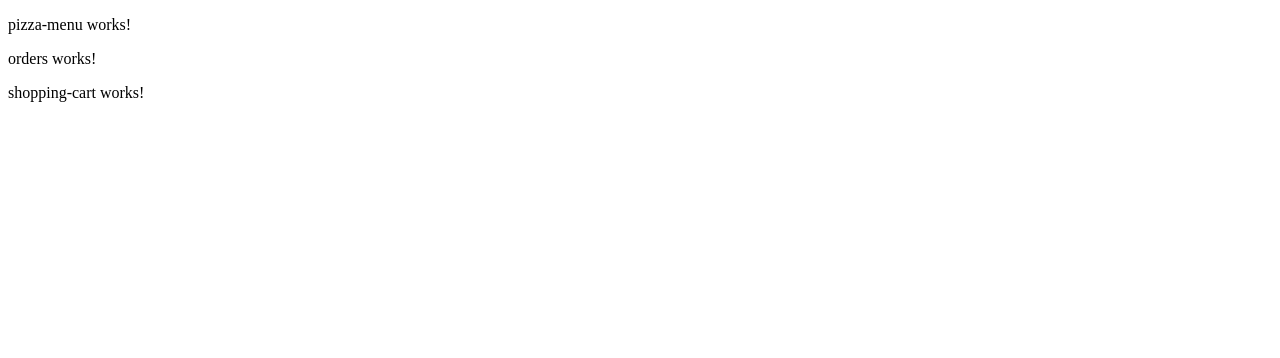
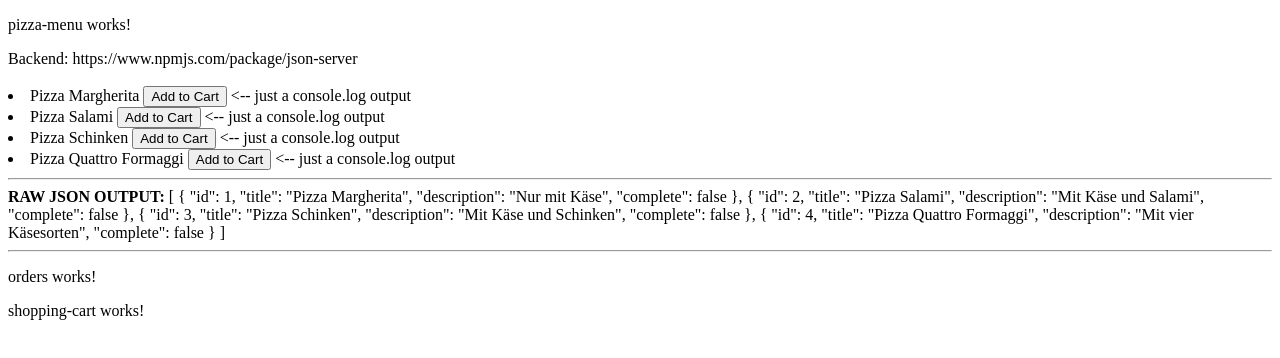
Before and after one commit to Bastian-83/AngularUseCase, an Angular app: page / in a window 1280 px wide. Shown: the top 358 px of the page. Built offline with nearby package versions, Linux system fonts and the light colour scheme; data requests are answered from the project's data file.

Commit message:
added a service to call backend

```diff
--- a/db.json
+++ b/db.json
@@ -17,6 +17,12 @@
         "title": "Pizza Schinken",
         "description": "Mit Käse und Schinken",
         "complete": false
+      },
+      {
+        "id": 4,
+        "title": "Pizza Quattro Formaggi",
+        "description": "Mit vier Käsesorten",
+        "complete": false
       }
     ]
   }
--- a/src/app/app.component.html
+++ b/src/app/app.component.html
@@ -1,3 +1,3 @@
-<app-pizza-menu></app-pizza-menu>
+<app-pizza-menu [menu]="menu" ></app-pizza-menu>
 <app-orders></app-orders>
 <app-shopping-cart></app-shopping-cart>
--- a/src/app/app.component.ts
+++ b/src/app/app.component.ts
@@ -6,5 +6,5 @@ import { Component } from '@angular/core';
   styleUrls: ['./app.component.css']
 })
 export class AppComponent {
-  title = 'AngularUseCase';
+  menu = [];
 }
--- a/src/app/app.module.ts
+++ b/src/app/app.module.ts
@@ -1,5 +1,6 @@
 import { NgModule } from '@angular/core';
 import { BrowserModule } from '@angular/platform-browser';
+import { HttpClientModule } from '@angular/common/http';
 
 import { AppComponent } from './app.component';
 import { PizzaMenuComponent } from './component/pizza-menu/pizza-menu.component';
@@ -14,7 +15,8 @@ import { ShoppingCartComponent } from './component/shopping-cart/shopping-cart.c
     ShoppingCartComponent
   ],
   imports: [
-    BrowserModule
+    BrowserModule,
+    HttpClientModule
   ],
   providers: [],
   bootstrap: [AppComponent]
--- a/src/app/component/pizza-menu/pizza-menu.component.html
+++ b/src/app/component/pizza-menu/pizza-menu.component.html
@@ -1 +1,9 @@
 <p>pizza-menu works!</p>
+<span>Backend: https://www.npmjs.com/package/json-server</span>
+<br><br>
+<div *ngFor="let item of menu">
+    <li> {{ item.title }} <button (click)="onklick(item)">Add to Cart</button> <-- just a console.log output</li>
+</div>
+<hr>
+<b>RAW JSON OUTPUT:</b> {{ menu | json }}
+<hr>
--- a/src/app/component/pizza-menu/pizza-menu.component.ts
+++ b/src/app/component/pizza-menu/pizza-menu.component.ts
@@ -1,4 +1,5 @@
-import { Component, OnInit } from '@angular/core';
+import { Component, Input, OnInit } from '@angular/core';
+import { MenuService } from '../../service/menu.service';
 
 @Component({
   selector: 'app-pizza-menu',
@@ -6,10 +7,18 @@ import { Component, OnInit } from '@angular/core';
   styleUrls: ['./pizza-menu.component.css']
 })
 export class PizzaMenuComponent implements OnInit {
+   @Input() menu:any = [];
 
-  constructor() { }
+  constructor(private menuService: MenuService) { }
 
   ngOnInit(): void {
+    this.menuService.getMenu().subscribe(menu => {
+      this.menu = menu;
+    });
+  }
+
+  onklick(item) {
+    console.log(item);
   }
 
 }
--- /dev/null
+++ b/src/app/service/menu.service.ts
@@ -0,0 +1,19 @@
+import { Injectable } from '@angular/core';
+import { HttpClient } from '@angular/common/http';
+
+import { Observable, throwError } from 'rxjs';
+import { catchError, retry } from 'rxjs/operators';
+
+
+@Injectable({
+  providedIn: 'root'
+})
+export class MenuService {
+
+  constructor(private http: HttpClient) { }
+
+  getMenu() {
+    return this.http.get('http://localhost:3000/pizzas');
+  }
+
+}
```
Also changed, not shown: 1 other file (tests, documents, lock files or other folders).
